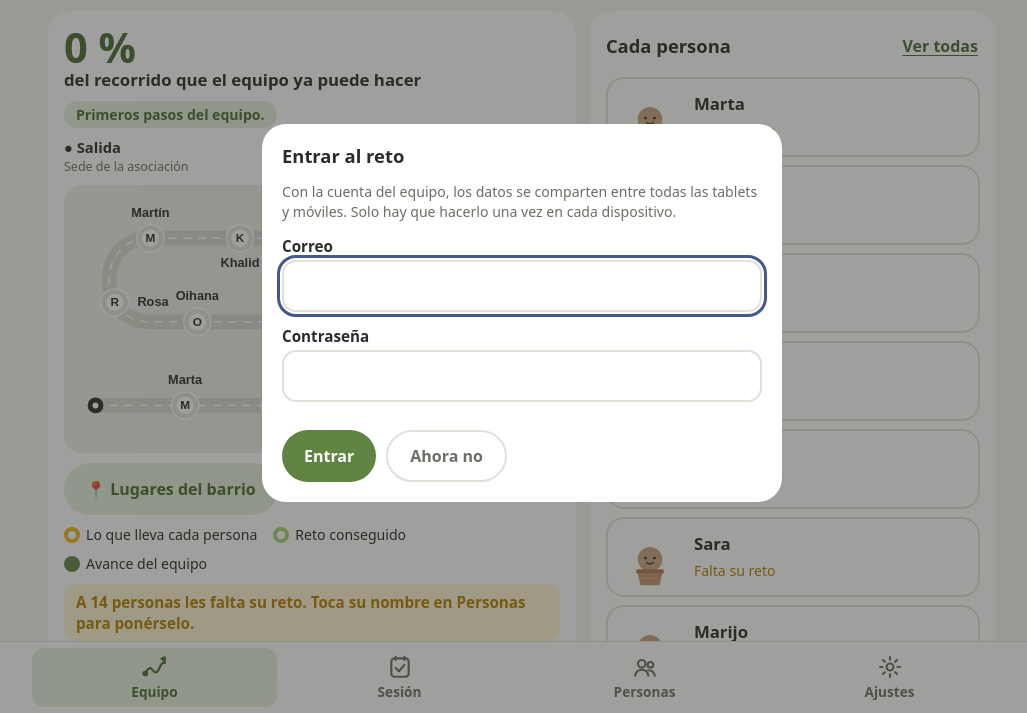
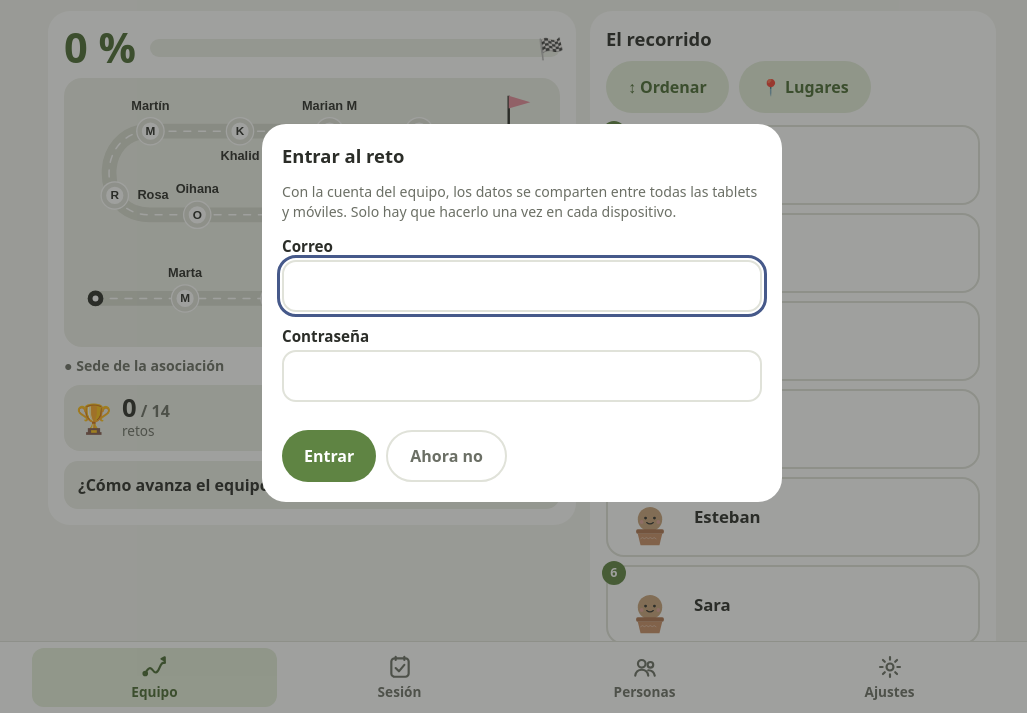
Before and after one commit to sgjurschik-ops/reto-antsoain, a plain HTML site: page index.html in a window 1280 px wide. Shown: the part 87-800 px from the top of the page, without its empty margins (118-1145 px from the left). Drawn offline with nearby package versions, Linux system fonts and the light colour scheme; a web font is replaced by a local one.

Commit message:
Pantalla de equipo más visual y orden del recorrido
- Menos texto: porcentaje, barra hasta la meta, mapa y dos datos grandes
- El recorrido se lista en orden de paradas
- Botón Ordenar para mover a cada persona con flechas; el mapa cambia a la vez
- El orden se comparte entre dispositivos
- Caché v4

Co-Authored-By: Claude Opus 5.5 <noreply@anthropic.com>
Claude-Session: https://claude.ai/code/session_019izKFB82QEqPjq4KsyQJXS

```diff
--- a/index.html
+++ b/index.html
@@ -76,7 +76,7 @@ label.f span.h{font:500 .85rem var(--f);color:var(--muted)}
 .route{display:grid;gap:10px}
 .route .big-pct{font:700 2.6rem/1 var(--f);color:var(--accent-dark);font-variant-numeric:tabular-nums}
 .route .lead{font:700 1.05rem var(--f)}
-.ends{display:flex;justify-content:space-between;gap:10px;font:700 .92rem/1.3 var(--f)}
+.ends{display:flex;justify-content:space-between;gap:10px;font:700 .88rem/1.3 var(--f);color:var(--muted)}
 .ends span:last-child{text-align:right}
 .ends small{display:block;font:500 .78rem var(--f);color:var(--muted)}
 .mapbox{background:var(--sunk);border-radius:18px;padding:4px 2px;overflow:hidden}
@@ -86,6 +86,24 @@ label.f span.h{font:500 .85rem var(--f);color:var(--muted)}
 .legend i{display:inline-block;width:16px;height:16px;border-radius:50%;flex:none}
 .legend i.ring{background:none;border:4px solid var(--prog)}
 .legend i.ring.ok{border-color:var(--done)}
+.teamtop{display:flex;align-items:center;gap:14px}
+.tbar{flex:1;height:18px;border-radius:99px;background:var(--sunk);position:relative}
+.tbar i{display:block;height:100%;border-radius:99px;background:var(--accent)}
+.tbar span{position:absolute;right:-4px;top:50%;transform:translateY(-50%);font-size:1.3rem}
+.bigstats{display:grid;grid-template-columns:1fr 1fr;gap:10px}
+.bigstats div{background:var(--sunk);border-radius:16px;padding:10px 12px;display:grid;grid-template-columns:auto 1fr;align-items:center;gap:0 10px}
+.bigstats .ic{font-size:1.8rem;grid-row:span 2}
+.bigstats b{font:700 1.6rem/1 var(--f)}.bigstats b small{font-size:1rem;color:var(--muted)}
+.bigstats div>span:last-child{font-size:.85rem;color:var(--muted)}
+.lg{display:inline-flex;align-items:center;gap:5px;margin-right:12px}.lg i{display:inline-block;width:14px;height:14px;border-radius:50%}
+.lg i.ring{border:4px solid var(--prog)}.lg i.ring.ok{border-color:var(--done)}
+.prow .num{position:absolute;left:-6px;top:-6px;width:24px;height:24px;border-radius:50%;background:var(--accent);color:#fff;font:700 .78rem var(--f);display:grid;place-items:center}
+.prow{position:relative}
+.prow.ord{grid-template-columns:60px minmax(0,1fr) auto;border-style:dashed}
+.prow.moved{border-color:var(--accent);border-style:solid;background:var(--accent-soft)}
+.mv{display:flex;gap:6px}
+.mv button{width:52px;height:52px;border-radius:14px;border:2px solid var(--line);background:var(--surface);font-size:1.2rem;color:var(--accent-dark)}
+.mv button:disabled{opacity:.3}
 .count{display:grid;grid-template-columns:repeat(3,minmax(0,1fr));gap:8px}
 .count div{background:var(--sunk);border-radius:14px;padding:10px 12px}
 .count b{display:block;font:700 1.3rem var(--f);font-variant-numeric:tabular-nums}
@@ -281,6 +299,7 @@ const Cloud=(()=>{
       const ms=new Map((sp.measures||[]).map(m=>[m.d,m]));(p.measures||[]).forEach(m=>ms.set(m.d,m));
       Object.assign(sp,JSON.parse(JSON.stringify(p)),{measures:[...ms.values()],banked:Math.max(sp.banked||0,p.banked||0)})}
     out.people=out.people.filter(p=>!new Set(out.deleted).has(p.id));
+    if((lc.order_at||0)>=(sv.order_at||0)){const pos=new Map((lc.people||[]).map((p,i)=>[p.id,i]));out.people.sort((x,y)=>(pos.has(x.id)?pos.get(x.id):1e9)-(pos.has(y.id)?pos.get(y.id):1e9));out.order_at=lc.order_at||0}
     for(const [d,ss] of Object.entries(lc.sessions||{})){const o=out.sessions[d]||{att:{},borg:{}};out.sessions[d]={att:{...(o.att||{}),...(ss.att||{})},borg:{...(o.borg||{}),...(ss.borg||{})}}}
     out.settings={...(out.settings||{}),...(lc.settings||{})};out.seeded=true;out.v=Math.max(out.v||1,lc.v||1);
     return out;
@@ -486,29 +505,30 @@ function pendingNote(){
   const k=D.people.filter(p=>!hasGoal(p)).length;
   return k?`<div class="nogoal-box">A ${k===1?"1 persona":k+" personas"} les falta su reto. Toca su nombre en <b>Personas</b> para ponérselo.</div>`:"";
 }
+let orderMode=false,lastMoved=null;
 function vEquipo(){
   if(!D.people.length)return emptyState();
   const tp=teamPct();const n=D.people.length;const done=D.people.filter(p=>pct(p)>=1).length;
   const last=Object.keys(D.sessions).sort().pop();const lastAtt=last?Object.values(D.sessions[last].att||{}).filter(Boolean).length:0;
-  const msg=tp>=1?"¡El equipo puede completar todo el recorrido!":tp>=.75?"Ya se ve la meta.":tp>=.5?"Más de medio camino recorrido.":tp>=.25?"El equipo ya está en marcha.":"Primeros pasos del equipo.";
+  const rows=D.people.map((p,i)=>{const r=pct(p);
+    const right=orderMode?`<span class="mv"><button data-move="${p.id}" data-dir="-1" aria-label="Subir a ${esc(p.name)}" ${i===0?"disabled":""}>▲</button><button data-move="${p.id}" data-dir="1" aria-label="Bajar a ${esc(p.name)}" ${i===n-1?"disabled":""}>▼</button></span>`:(hasGoal(p)?pctHTML(r):"");
+    const inner=`<span class="num">${i+1}</span>${pipaOf(p)}<span style="display:grid;gap:5px;min-width:0"><b>${esc(p.name)}</b>${p.place?`<span class="small" style="color:var(--accent-dark)">📍 ${esc(p.place)}</span>`:""}${!orderMode&&hasGoal(p)?barHTML(r):""}</span>${right}`;
+    return orderMode?`<div class="prow ord${p.id===lastMoved?" moved":""}">${inner}</div>`:`<button class="prow" data-person="${p.id}">${inner}</button>`}).join("");
   return `<div class="teamgrid">
     <section class="card route">
-      <div class="spread"><div><div class="big-pct">${Math.round(tp*100)} %</div><div class="lead">del recorrido que el equipo ya puede hacer</div></div><span class="stage">${msg}</span></div>
-      <div class="ends"><span>● Salida<small>${esc(D.settings.start)}</small></span><span>Llegada ⚑<small>${esc(D.settings.end)}</small></span></div>
+      <div class="teamtop"><div class="big-pct">${Math.round(tp*100)} %</div><div class="tbar"><i style="width:${(tp*100).toFixed(1)}%"></i><span>🏁</span></div></div>
       <div class="mapbox">${routeSVG()}</div>
-      <button class="btn soft noprint" data-act="places" style="justify-self:start">📍 Lugares del barrio</button>
-      <div class="legend"><span><i class="ring"></i>Lo que lleva cada persona</span><span><i class="ring ok"></i>Reto conseguido</span><span><i style="background:var(--accent)"></i>Avance del equipo</span></div>
-      ${pendingNote()}
-      <div class="count"><div><b>${fmt(teamPoints())}</b><span>puntos de ${fmt(teamTarget())} para llegar</span></div><div><b>${done} / ${n}</b><span>retos conseguidos</span></div><div><b>${last?lastAtt+" / "+n:"—"}</b><span>vinieron el último lunes</span></div></div>
-      <details class="how"><summary>¿Cómo avanza el equipo?</summary><div>
-        <p>Cada lunes, cada persona suma puntos para el equipo, y <b>nunca se pierden</b>:</p>
-        <ul><li><b>Venir a la sesión:</b> +${PTS.att} puntos.</li><li><b>Esfuerzo:</b> +1 punto por cada número de la escala de Borg (de 0 a 10).</li><li><b>Mejorar en su reto:</b> hasta +${PTS.goal} puntos, según lo que avance. Cuenta su mejor marca.</li></ul>
-        <p>Si se le cambia el reto a alguien, lo que ya ha conseguido <b>se queda</b> y sigue sumando con el reto nuevo.</p>
-        <p>El anillo de cada persona muestra cómo va en su reto actual. Su Pipa crece con todo lo que ha avanzado y no encoge nunca.</p></div></details>
+      <div class="ends"><span>● ${esc(D.settings.start)}</span><span>${esc(D.settings.end)} ⚑</span></div>
+      <div class="bigstats"><div><span class="ic">🏆</span><b>${done}<small> / ${n}</small></b><span>retos</span></div><div><span class="ic">🙋</span><b>${last?lastAtt:"—"}<small> / ${n}</small></b><span>el último lunes</span></div></div>
+      <details class="how noprint"><summary>¿Cómo avanza el equipo?</summary><div>
+        <ul><li><b>Venir:</b> +${PTS.att} puntos.</li><li><b>Esfuerzo (Borg):</b> +1 por cada número.</li><li><b>Mejorar en su reto:</b> hasta +${PTS.goal}.</li></ul>
+        <p>Los puntos nunca se pierden, aunque cambie el reto. Llevamos <b>${fmt(teamPoints())}</b> de <b>${fmt(teamTarget())}</b>.</p>
+        <p><span class="lg"><i class="ring"></i>su reto</span> <span class="lg"><i class="ring ok"></i>conseguido</span> <span class="lg"><i style="background:var(--accent)"></i>equipo</span></p></div></details>
     </section>
     <section class="card" style="display:grid;gap:12px">
-      <div class="spread"><h2>Cada persona</h2><button class="link" data-go="personas">Ver todas</button></div>
-      <div class="plist">${D.people.slice().sort((a,b)=>pct(b)-pct(a)).map(p=>{const r=pct(p);return `<button class="prow" data-person="${p.id}">${pipaOf(p)}<span style="display:grid;gap:6px;min-width:0"><b>${esc(p.name)}</b>${p.place?`<span class="small" style="color:var(--accent-dark)">📍 ${esc(p.place)}</span>`:""}${hasGoal(p)?barHTML(r):`<span class="small" style="color:var(--prog-dark)">Falta su reto</span>`}</span>${hasGoal(p)?pctHTML(r):""}</button>`}).join("")}</div>
+      <div class="spread"><h2>El recorrido</h2><div class="row noprint">${orderMode?`<button class="btn" data-act="orderdone">✓ Listo</button>`:`<button class="btn soft" data-act="order">↕ Ordenar</button><button class="btn soft" data-act="places">📍 Lugares</button>`}</div></div>
+      ${orderMode?`<p class="small muted" style="margin:0">Mueve a cada persona con las flechas. El mapa cambia a la vez.</p>`:""}
+      <div class="plist">${rows}</div>
     </section></div>
     <button class="btn big noprint" data-go="sesion">Pasar lista del lunes</button>`;
 }
@@ -675,6 +695,7 @@ function route(){
   if(h.startsWith("persona-")){view="persona";personId=h.slice(8)}
   else view=["equipo","sesion","personas","ajustes"].includes(h)?h:"equipo";
   if(view!=="sesion")sess=null;
+  if(view!=="equipo")orderMode=false;
   render();window.scrollTo(0,0);
 }
 window.addEventListener("hashchange",route);
@@ -685,6 +706,8 @@ document.addEventListener("click",e=>{
   const t=e.target.closest("button,[data-go]");if(!t)return;
   if(t.dataset.go){e.preventDefault();go(t.dataset.go);return}
   if(t.dataset.person){go("persona-"+t.dataset.person);return}
+  if(t.dataset.move){const i=D.people.findIndex(x=>x.id===t.dataset.move),j=i+(+t.dataset.dir);if(i<0||j<0||j>=D.people.length)return;
+    const [p]=D.people.splice(i,1);D.people.splice(j,0,p);D.order_at=Date.now();lastMoved=p.id;save();SND.tap();keepScroll(render);return}
   if(t.dataset.att){const id=t.dataset.att;sess.att[id]=!sess.att[id];if(!sess.att[id])delete sess.borg[id];SND.tap();keepScroll(render);return}
   if(t.dataset.borg){const id=t.dataset.borg;sess.borg[id]=+t.dataset.v;sess.att[id]=true;SND.tap();keepScroll(render);return}
   if(t.dataset.pot){form.pot=t.dataset.pot;document.querySelectorAll("#pf-pot button").forEach(b=>b.setAttribute("aria-pressed",b===t));previewForm();return}
@@ -700,6 +723,8 @@ document.addEventListener("click",e=>{
     t.disabled=true;t.textContent="Entrando…";Cloud.login(m,pw).catch(()=>{$("lg-err").textContent="No se ha podido entrar. Revisa el correo y la contraseña.";t.disabled=false;t.textContent="Entrar"});return}
   if(a==="cloudlogout"){Cloud.logout().then(()=>render());return}
   if(a==="cloudlogin-open"){Cloud.loginDialog();return}
+  if(a==="order"){orderMode=true;lastMoved=null;SND.tap();keepScroll(render);return}
+  if(a==="orderdone"){orderMode=false;lastMoved=null;SND.save();toast("Orden guardado");keepScroll(render);return}
   if(a==="places"){
     openDialog(`<h2>📍 Lugares del barrio</h2><p class="small muted" style="margin:0">Cada parada del recorrido es un lugar del barrio. Escribe cuál es. Van en orden, desde la salida (${esc(D.settings.start)}) hasta la llegada (${esc(D.settings.end)}).</p>
       <div class="placelist">${D.people.map((p,i)=>`<label class="f"><span><span class="pnum">${i+1}</span> Parada de ${esc(p.name)}</span><input type="text" data-place="${p.id}" maxlength="40" value="${esc(p.place||"")}" placeholder="Ej.: el parque, la iglesia, el frontón…"></label>`).join("")}</div>
--- a/sw.js
+++ b/sw.js
@@ -1,4 +1,4 @@
-const CACHE="reto-antsoain-v3";
+const CACHE="reto-antsoain-v4";
 const SHELL=["./","./index.html","./manifest.webmanifest","./icon-192.png","./icon-512.png","./apple-touch-icon.png"];
 self.addEventListener("install",e=>{e.waitUntil(caches.open(CACHE).then(c=>c.addAll(SHELL)).then(()=>self.skipWaiting()))});
 self.addEventListener("activate",e=>{e.waitUntil(caches.keys().then(ks=>Promise.all(ks.filter(k=>k!==CACHE).map(k=>caches.delete(k)))).then(()=>self.clients.claim()))});
```
